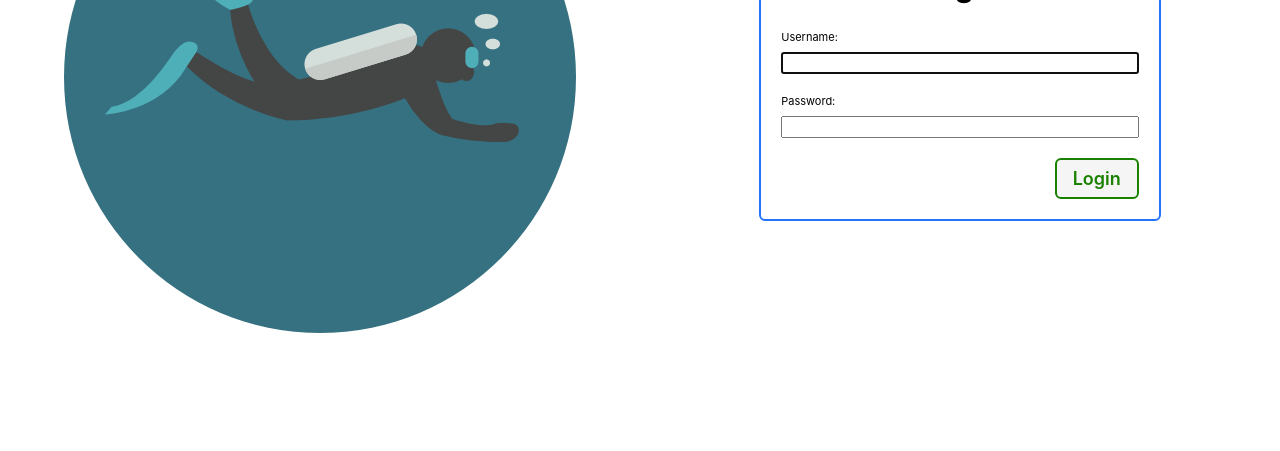
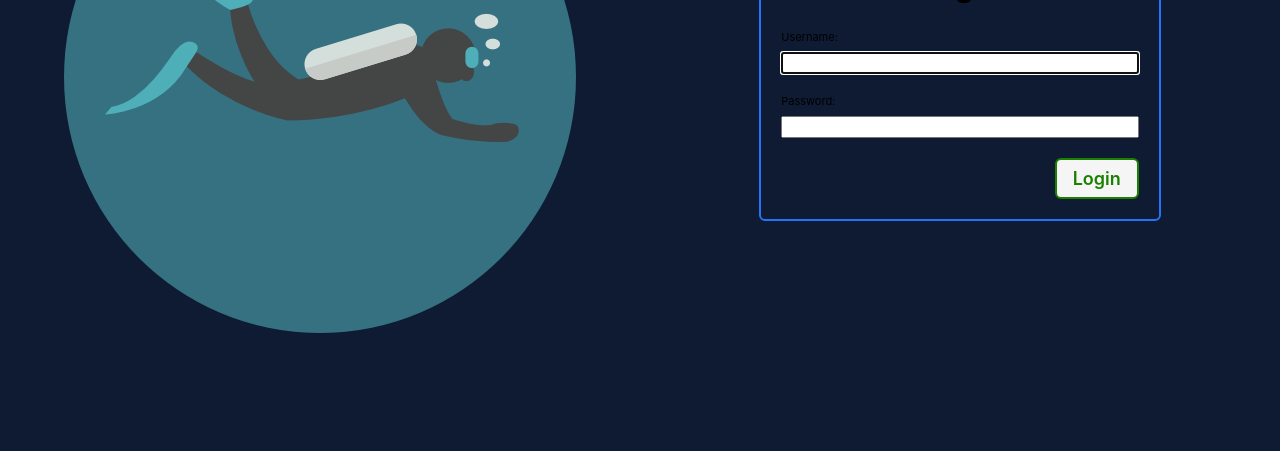
Before and after one commit to jwcrosby/neptune, a Django app: page /?next=/buddies/ in a window 1280 px wide. Shown: the part 349-800 px from the top of the page. Run offline with Django 3.2, Linux system fonts and the light colour scheme.

Commit message:
styling modifications

```diff
--- a/main_app/static/css/base.css
+++ b/main_app/static/css/base.css
@@ -44,6 +44,7 @@ body {
   --font-l: 1.8rem;
   --font-reg: 1.6rem;
   --card-border-radius: 6px;
+  background: #0E1B33;
 }
 
 header {
```
Also changed, not shown: main_app/migrations/0020_auto_20210826_2322.py (added).
